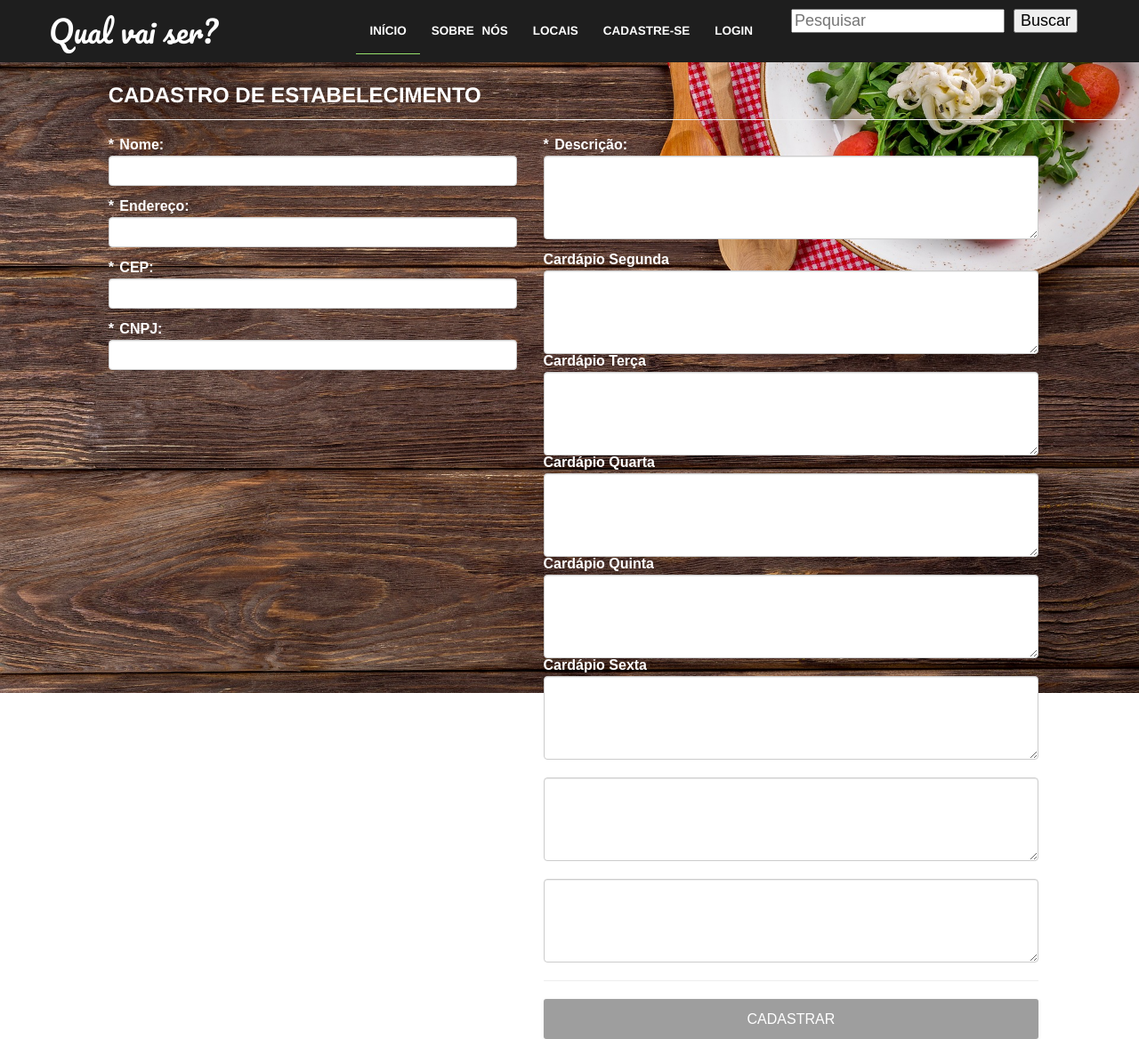
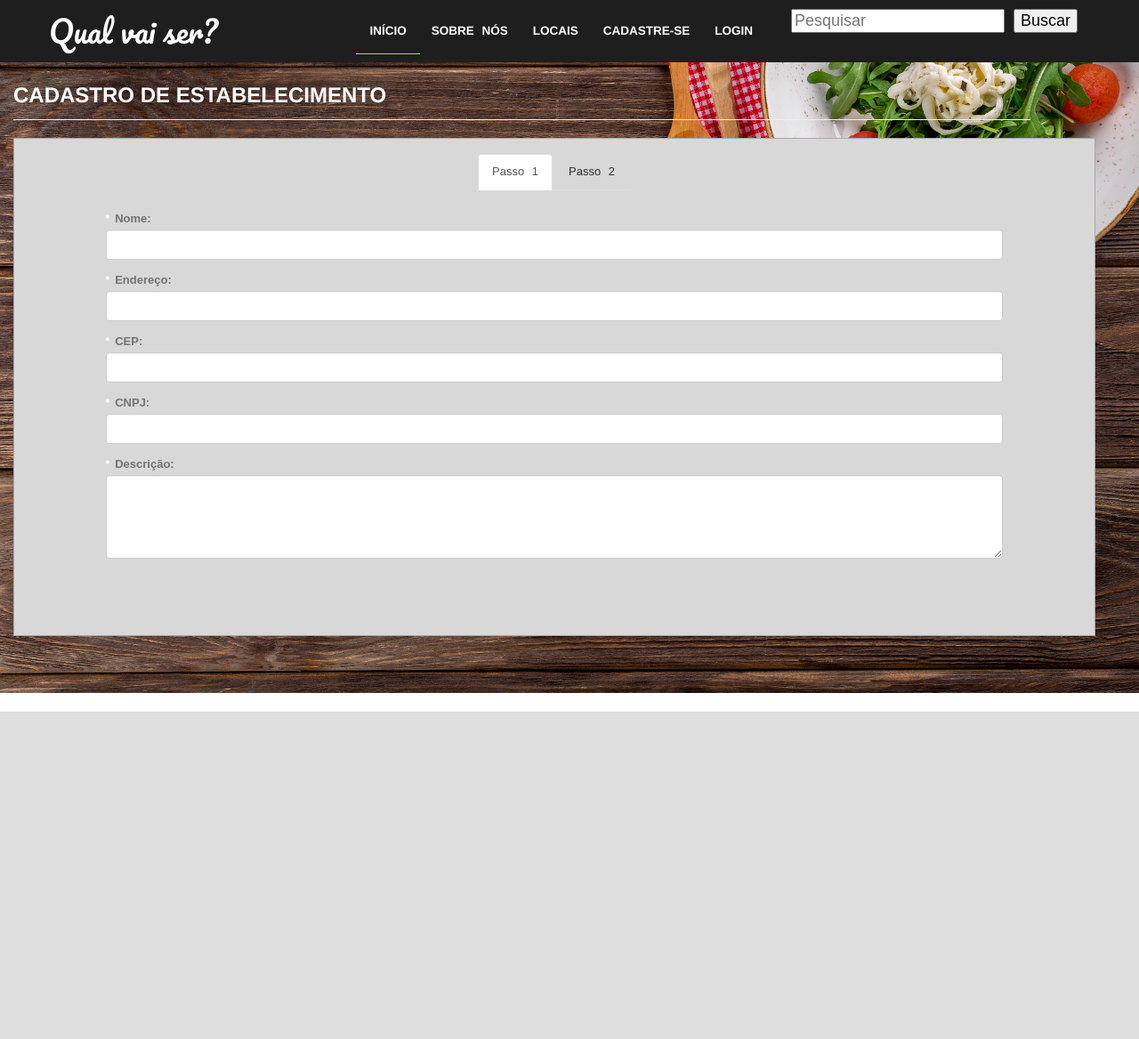
Before and after one commit to cschallen/qual-vai-ser, a PHP site: page /cadastro.php in a window 1280 px wide. Shown: the whole page at 89% size. After the commit the page ends 800 px from the top, so only its background shows below. Run offline with PHP 8.4, Linux system fonts and the light colour scheme; some libraries are stand-ins or nearby versions.

Commit message:
adicionar cadastro em 2 partes

```diff
--- a/cadastro.php
+++ b/cadastro.php
@@ -110,9 +110,16 @@ if(isset($_POST['submit'])){
     }
     ?>
 
+    <script>
+    $('#nav-1').on('click', function(){
+        $('.')
+    });
+    </script>
+
     <div id="top" class="starter_container2 bg">
         <div class="follow-container">
-            <div class="col-md-11 col-md-offset-1">
+            <div class="col-md-11">
+
 
                 <form name="contatoForm" style="padding-top:120px" action="cadastro.php" method="post">
                     <h2 style="color:white">CADASTRO DE ESTABELECIMENTO</h2>
@@ -120,9 +127,24 @@ if(isset($_POST['submit'])){
                     if (isset($success)){ echo "<div style='margin-top: 17px;'>" . "-->  " . $success . "</div>";}
                     ?>
                     <hr>
-                    <span ng-show="">Salvo com sucesso!</span>
-                    <div class="row">
-                        <div class="col-md-5" >
+
+                    <div class="form">
+                        <form name="contatoForm" style="padding-top:120px" action="cadastro.php" method="post">
+                            <div class="container1">
+                                <ul class="nav nav-tabs" role="tablist">
+                                    <li class="nav-item active">
+                                        <a style="text-decoration: none" class="nav-link navactive" data-toggle="tab" href="#part1" role="tab">Passo 1</a>
+                                    </li>
+                                    <li class="nav-item">
+                                        <a style="text-decoration: none" class="nav-link" data-toggle="tab" href="#part2" role="tab">Passo 2</a>
+                                    </li>
+                                </ul>
+                            </div>
+
+                            <div class="container2">
+                                <div class="yellow tab-content" style="width: 90% !important; height: 90% !important;">
+                                    <div class="bbb tab-pane active" id="part1" role="tabpanel">
+
                                         <label style="color: white; margin-right: 2px;">*</label>
                                         <label> Nome: </label>
                                         <span style="color: white" ng-show=" contatoForm.nome.$touched &&  contatoForm.nome.$invalid">Campo obrigatorio.</span>
@@ -143,39 +165,65 @@ if(isset($_POST['submit'])){
                                         <span style="color: white" ng-show=" contatoForm.cnpj.$touched &&  contatoForm.cnpj.$invalid">Campo obrigatorio.</span>
                                         <input type="text" name="cnpj" id="cnpj" ng-model="required" class="form-control" required>
                                         <br>
-                        </div>
-                        <div class="col-md-6">
                                         <label style="color: white; margin-right: 2px;">*</label>
                                         <label>Descrição:</label>
                                         <span style="color: white" ng-show=" contatoForm.descricao.$touched &&  contatoForm.descricao.$invalid">Campo obrigatorio.</span>
                                         <textarea rows="4" cols="60" name="descricao" id="descricao" ng-model="descricao" class="form-control" required></textarea>
                                         <br>
+
+                                    </div>
+
+                                    <div class="tab-pane form-group" id="part2" role="tabpanel">
+                                        <div class="aaa">
+                                            <div class="red">
                                                 <label>Cardápio Segunda</label>
                                                 <span style="color: white" ng-show=" contatoForm.cardapio.$touched &&  contatoForm.cardapio.$invalid">Campo obrigatorio.</span>
-                            <textarea rows="4" cols="60" type="text" name="cardapio_seg" id="cardapio_seg" ng-model="cardapio_seg" class="form-control" required></textarea>
+                                                <textarea style="width: 96%;" rows="3" cols="30" type="text" name="cardapio_seg" id="cardapio_seg" ng-model="cardapio_seg" class="form-control" required></textarea>
                                                 <label>Cardápio Terça</label>
-                            <span style="color: white" ng-show=" contatoForm.cardapio.$touched &&  contatoForm.cardapio.$invalid">Campo obrigatorio.</span>
-                            <textarea rows="4" cols="60" type="text" name="cardapio_ter" id="cardapio_ter" ng-model="cardapio_ter" class="form-control" required></textarea>
+                                                <!-- <span style="color: white" ng-show=" contatoForm.cardapio.$touched &&  contatoForm.cardapio.$invalid">Campo obrigatorio.</span> -->
+                                                <textarea style="width: 96%;" rows="3" cols="30" type="text" name="cardapio_ter" id="cardapio_ter" ng-model="cardapio_ter" class="form-control"></textarea>
+
                                                 <label>Cardápio Quarta</label>
-                            <span style="color: white" ng-show=" contatoForm.cardapio.$touched &&  contatoForm.cardapio.$invalid">Campo obrigatorio.</span>
-                            <textarea rows="4" cols="60" type="text" name="cardapio_qua" id="cardapio_qua" ng-model="cardapio_qua" class="form-control" required></textarea>
+                                                <!-- <span style="color: white" ng-show=" contatoForm.cardapio.$touched &&  contatoForm.cardapio.$invalid">Campo obrigatorio.</span> -->
+                                                <textarea style="width: 96%;" rows="3" cols="30" type="text" name="cardapio_qua" id="cardapio_qua" ng-model="cardapio_qua" class="form-control"></textarea>
                                                 <label>Cardápio Quinta</label>
-                            <span style="color: white" ng-show=" contatoForm.cardapio.$touched &&  contatoForm.cardapio.$invalid">Campo obrigatorio.</span>
-                            <textarea rows="4" cols="60" type="text" name="cardapio_qui" id="cardapio_qui" ng-model="cardapio_qui" class="form-control" required></textarea>
+                                                <!-- <span style="color: white" ng-show=" contatoForm.cardapio.$touched &&  contatoForm.cardapio.$invalid">Campo obrigatorio.</span> -->
+                                                <textarea style="width: 96%;" rows="3" cols="30" type="text" name="cardapio_qui" id="cardapio_qui" ng-model="cardapio_qui" class="form-control"></textarea>
+
+                                            </div>
+
+                                            <div class="blue">
                                                 <label>Cardápio Sexta</label>
-                            <span style="color: white" ng-show=" contatoForm.cardapio.$touched &&  contatoForm.cardapio.$invalid">Campo obrigatorio.</span>
-                            <textarea rows="4" cols="60" type="text" name="cardapio_sex" id="cardapio_sex" ng-model="cardapio_sex" class="form-control" required></textarea>
+                                                <!-- <span style="color: white" ng-show=" contatoForm.cardapio.$touched &&  contatoForm.cardapio.$invalid">Campo obrigatorio.</span> -->
+                                                <textarea style="width: 96%;" rows="3" cols="30" type="text" name="cardapio_sex" id="cardapio_sex" ng-model="cardapio_sex" class="form-control"></textarea>
+
                                                 <label>Cardápio Sábado</label>
-                            <span style="color: white" ng-show=" contatoForm.cardapio.$touched &&  contatoForm.cardapio.$invalid">Campo obrigatorio.</span>
-                            <textarea rows="4" cols="60" type="text" name="cardapio_sab" id="cardapio_sab" ng-model="cardapio_sab" class="form-control" required></textarea>
+                                                <!-- <span style="color: white" ng-show=" contatoForm.cardapio.$touched &&  contatoForm.cardapio.$invalid">Campo obrigatorio.</span> -->
+                                                <textarea style="width: 96%;" rows="3" cols="30" type="text" name="cardapio_sab" id="cardapio_sab" ng-model="cardapio_sab" class="form-control"></textarea>
+
                                                 <label>Cardápio Domingo</label>
-                            <span style="color: white" ng-show=" contatoForm.cardapio.$touched &&  contatoForm.cardapio.$invalid">Campo obrigatorio.</span>
-                            <textarea rows="4" cols="60" type="text" name="cardapio_dom" id="cardapio_dom" ng-model="cardapio_dom" class="form-control" required></textarea>
+                                                <!-- <span style="color: white" ng-show=" contatoForm.cardapio.$touched &&  contatoForm.cardapio.$invalid">Campo obrigatorio.</span> -->
+                                                <textarea style="width: 96%;" rows="3" cols="30" type="text" name="cardapio_dom" id="cardapio_dom" ng-model="cardapio_dom" class="form-control"></textarea>
+
                                                 <hr>
-                            <button ng-disabled="contatoForm.nome.$invalid || contatoForm.endereco.$invalid || contatoForm.cep.$invalid || contatoForm.cnpj.$invalid || contatoForm.descricao.$invalid" type="submit" id="submit" name="submit" class="text-center btn-block form-btn">CADASTRAR</button>
+                                                <button ng-disabled="contatoForm.cardapio_seg.$invalid || contatoForm.nome.$invalid || contatoForm.endereco.$invalid || contatoForm.cep.$invalid || contatoForm.cnpj.$invalid || contatoForm.descricao.$invalid" type="submit" id="submit" name="submit" class="text-center btn-block form-btn">CADASTRAR</button>
+                                            </div>
+                                        </div>
+
+
+                                    </div>
                                 </div>
                             </div>
                         </form>
+                    </div>
+
+
+
+
+
+                </form>
+
+
             </div>
         </div>
     </div>
--- a/css/main.css
+++ b/css/main.css
@@ -896,3 +896,59 @@ MEDIA QUERIE DESKTOP
         font-size: 30px;
     }
 }
+
+.form {
+    width: 95vw;
+    height: 70vh;
+    background-color: #d8d8d8;
+    display: flex;
+    justify-content: center;
+    align-items: center;
+    flex-direction: column;
+}
+
+.container1 {
+
+}
+
+.container2 {
+    width: 95%;
+    height: 95%;
+    display: flex;
+    justify-content: center;
+    align-items: center;
+    /*background-color: green;*/
+}
+
+.yellow {
+    width: 100% !important;
+    height: 100% !important;
+}
+
+.aaa {
+    display: flex;
+    flex-direction: row;
+    height: 50vh;
+    width: 75vw;
+}
+
+.blue {
+    width: 50%;
+    height: 100%;
+}
+
+.red {
+    height: 100%;
+    width: 50%;
+}
+
+.bbb {
+    height: 100%;
+    width: 100%;
+}
+
+.formu {
+    background-color: yellow;
+    width: 80% !important;
+    height: 80% !important;
+}
```
Lines whose indentation alone changed are shown as unchanged.
